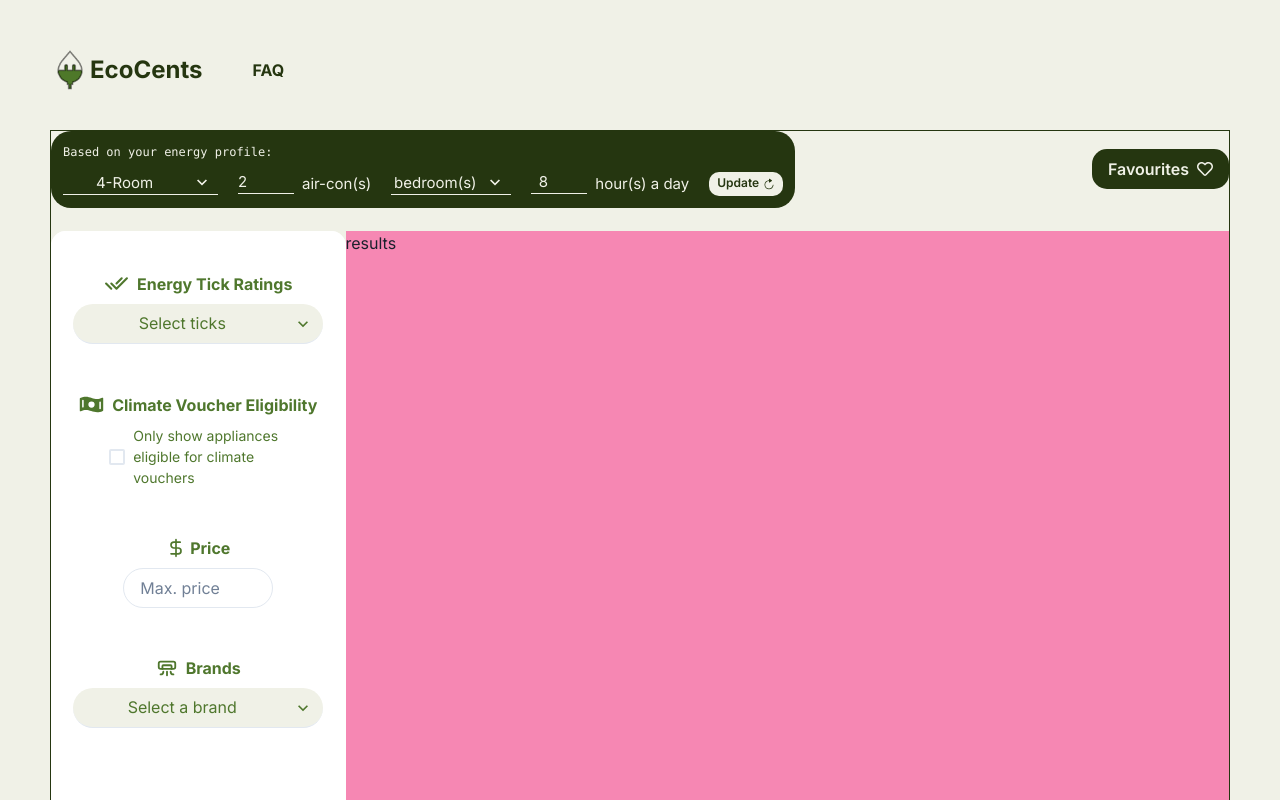
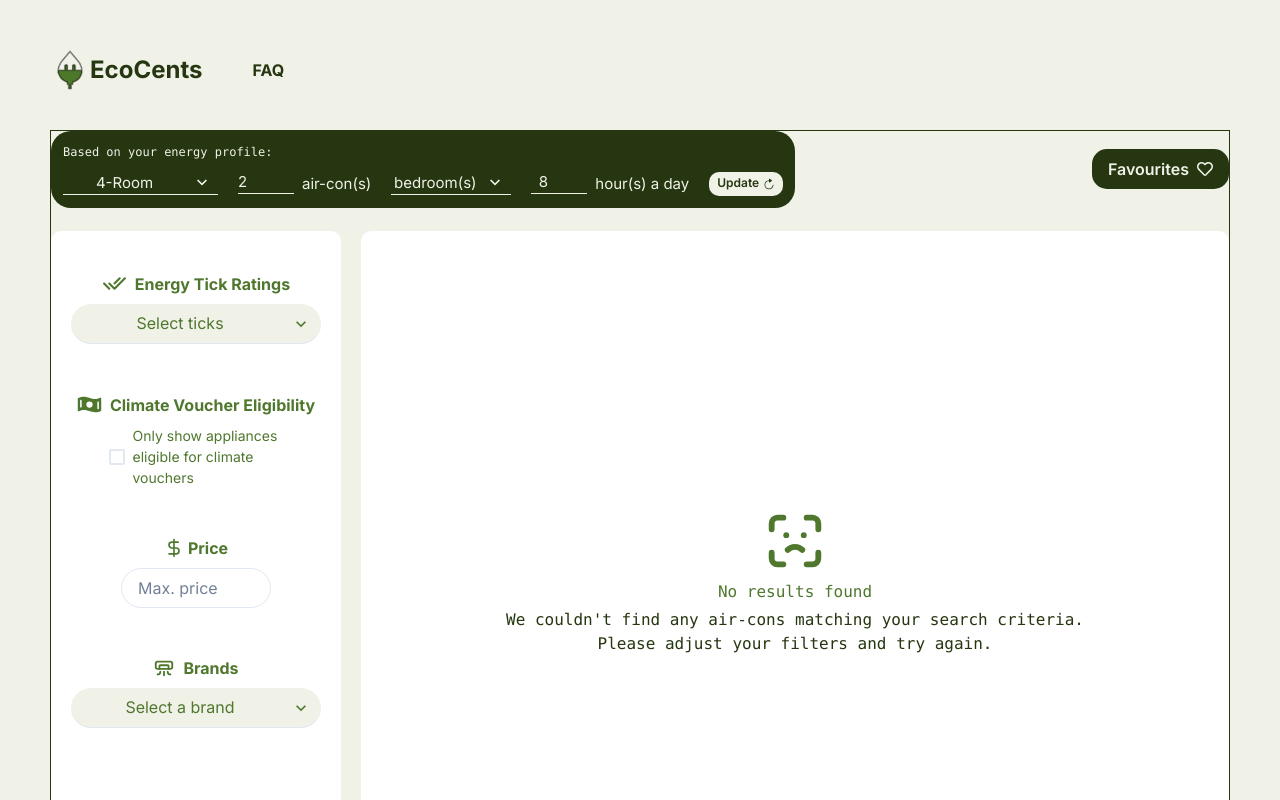
Before and after one commit to bfg-www/web, a Next.js app: page /profile in a window 1280 px wide. Shown: the top 800 px of the page. Built offline with nearby package versions, Linux system fonts and the light colour scheme.

Commit message:
Create NotFound placeholder if results return empty

```diff
--- a/src/app/profile/page.tsx
+++ b/src/app/profile/page.tsx
@@ -1,6 +1,5 @@
 'use client'
 import {
-  Input,
   Button,
   Checkbox,
   FormControl,
@@ -22,7 +21,7 @@ import {
 } from '../ui/models/profile-options'
 import { IoIosRefresh } from 'react-icons/io'
 import { FaRegHeart } from 'react-icons/fa'
-import { TbAirConditioning, TbChecks } from 'react-icons/tb'
+import { TbAirConditioning, TbChecks, TbFaceIdError } from 'react-icons/tb'
 import { PiMoneyWavyFill } from 'react-icons/pi'
 import { LuDollarSign } from 'react-icons/lu'
 
@@ -138,7 +137,6 @@ export function getAirconBrands(results: Aircon[]): string[] {
   return Array.from(brands)
 }
 
-// Helper function to capitalize the first letter of a string
 function capitalizeFirstLetter(str: string): string {
   return str.charAt(0).toUpperCase() + str.slice(1).toLowerCase()
 }
@@ -202,9 +200,10 @@ export default function Page() {
     <Grid
       templateAreas={`"personal personal" "filter results"`}
       gridTemplateRows={'100px 1fr'}
-      gridTemplateColumns={'1fr 3fr'}
+      gridTemplateColumns={'1fr 4fr'}
       minHeight="100vh"
       minWidth="100vh"
+      columnGap={5}
     >
       <GridItem area={'personal'}>
         <HStack justifyContent="space-between">
@@ -215,7 +214,7 @@ export default function Page() {
               size="md"
               variant="solid"
               backgroundColor="#253610"
-              color=" #F0F1E7"
+              color="#F0F1E7"
               colorScheme="blackAlpha"
               borderRadius="15px"
               rightIcon={<FaRegHeart />}
@@ -225,14 +224,47 @@ export default function Page() {
           </Link>
         </HStack>
       </GridItem>
-      <GridItem bg="white" borderRadius="15px" area={'filter'}>
+      <GridItem bg="white" borderRadius="10px" area={'filter'}>
         <FilterPanel results={results} onSubmit={handleApplyFilters} />
       </GridItem>
-      <GridItem bg="pink.300" area={'results'}>
-        results
+      <GridItem bg="white" borderRadius="10px" area={'results'}>
+        {/* {[].length !== 0 && } */}
+        {[].length === 0 && <NotFound />}
       </GridItem>
     </Grid>
   )
+}
+
+function NotFound() {
+  return (
+    <VStack
+      height="100%"
+      width="100%"
+      alignItems="center"
+      justifyContent="center"
+      spacing={1}
+    >
+      <TbFaceIdError color="#4F772D" size="70px" />
+      <Text fontSize="md" color="#4F772D" as="kbd">
+        No results found
+      </Text>
+      <Text
+        fontSize="md"
+        color="#253610"
+        textAlign="center"
+        as="kbd"
+        whiteSpace="pre-line"
+      >
+        {
+          "We couldn't find any air-cons matching your search criteria.\nPlease adjust your filters and try again."
+        }
+      </Text>
+    </VStack>
+  )
+}
+
+function ProductItem() {
+  return <></>
 }
 
 function FilterPanel({
@@ -260,13 +292,8 @@ function FilterPanel({
   }
 
   return (
-    <VStack
-      borderRadius="15px"
-      backgroundColor="white"
-      pt={5}
-      alignItems="center"
-    >
-      <VStack backgroundColor="white" p={5} alignItems="center">
+    <VStack pt={5} alignItems="center">
+      <VStack p={5} alignItems="center">
         <HStack>
           <TbChecks color="#4F772D" size="25px" />
           <Text fontSize="md" color="#4F772D" as="b">
@@ -280,6 +307,7 @@ function FilterPanel({
           bg="#F0F1E7"
           color="#4F772D"
           borderRadius="20px"
+          focusBorderColor="#4F772D"
           variant="flushed"
           sx={{ textAlign: 'center' }}
           onChange={(e) =>
@@ -293,7 +321,7 @@ function FilterPanel({
           ))}
         </Select>
       </VStack>
-      <VStack backgroundColor="white" p={5}>
+      <VStack p={5}>
         <HStack>
           <PiMoneyWavyFill color="#4F772D" size="25px" />
           <Text fontSize="md" color="#4F772D" as="b">
@@ -317,7 +345,7 @@ function FilterPanel({
           </Text>
         </HStack>
       </VStack>
-      <VStack backgroundColor="white" p={5}>
+      <VStack p={5}>
         <HStack spacing={1}>
           <LuDollarSign color="#4F772D" size="20px" />
           <Text fontSize="md" color="#4F772D" as="b">
@@ -325,19 +353,22 @@ function FilterPanel({
           </Text>
         </HStack>
         <HStack p="0px 40px">
-          <Input
-            type="number"
-            placeholder="Max. price"
+          <NumberInput
             value={filters.maxPrice}
+            min={0}
             size="md"
             width="150px"
             color="#4F772D"
-            borderRadius="20px"
-            onChange={(e) => handleParamChange('maxPrice', e.target.value)}
-          />
+            focusBorderColor="#4F772D"
+            onChange={(stringValue) =>
+              handleParamChange('maxPrice', stringValue)
+            }
+          >
+            <NumberInputField placeholder="Max. price" borderRadius="20px" />
+          </NumberInput>
         </HStack>
       </VStack>
-      <VStack backgroundColor="white" p={5} alignItems="center">
+      <VStack p={5} alignItems="center">
         <HStack>
           <TbAirConditioning color="#4F772D" size="22px" />
           <Text fontSize="md" color="#4F772D" as="b">
@@ -351,6 +382,7 @@ function FilterPanel({
           bg="#F0F1E7"
           color="#4F772D"
           borderRadius="20px"
+          focusBorderColor="#4F772D"
           variant="flushed"
           sx={{ textAlign: 'center' }}
           onChange={(e) => handleParamChange('brand', e.target.value)}
@@ -377,6 +409,7 @@ function FilterPanel({
           variant="solid"
           backgroundColor="#4F772D"
           color="#F0F1E7"
+          colorScheme="green"
           borderRadius="20px"
           width="150px"
           onClick={() => onSubmit(filters)}
```
